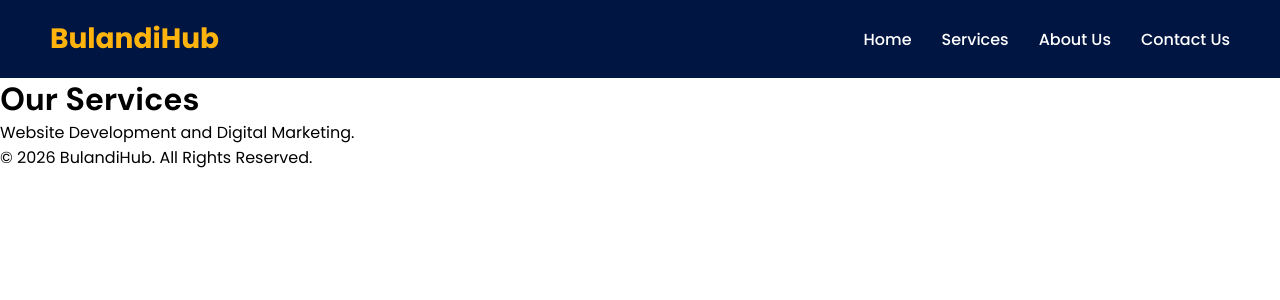
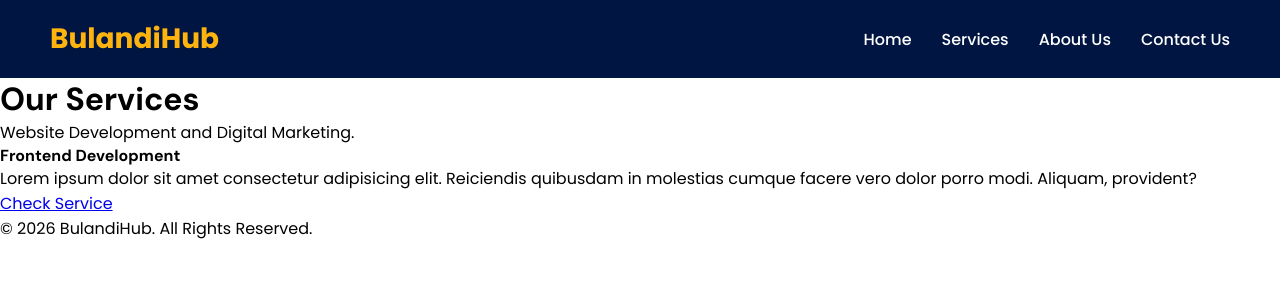
Before and after one commit to MoeezAhmed-Developer/react-project, a React (Vite) app: page /services in a window 1280 px wide. Shown: the top 300 px of the page. Built offline with nearby package versions, Linux system fonts and the light colour scheme.

Commit message:
feat: add ServiceCard component to display service details

```diff
--- /dev/null
+++ b/src/components/ServiceCard.jsx
@@ -0,0 +1,15 @@
+function ServiceCard() {
+  return (
+    <div>
+      <h4>Frontend Development</h4>
+      <p>
+        Lorem ipsum dolor sit amet consectetur adipisicing elit. Reiciendis
+        quibusdam in molestias cumque facere vero dolor porro modi. Aliquam,
+        provident?
+      </p>
+      <a href="#">Check Service</a>
+    </div>
+  );
+}
+
+export default ServiceCard;
--- a/src/pages/Services.jsx
+++ b/src/pages/Services.jsx
@@ -1,8 +1,12 @@
+import ServiceCard from "../components/ServiceCard";
+
 function Services() {
   return (
     <div>
       <h1>Our Services</h1>
       <p>Website Development and Digital Marketing.</p>
+
+      <ServiceCard />
     </div>
   );
 }
```
